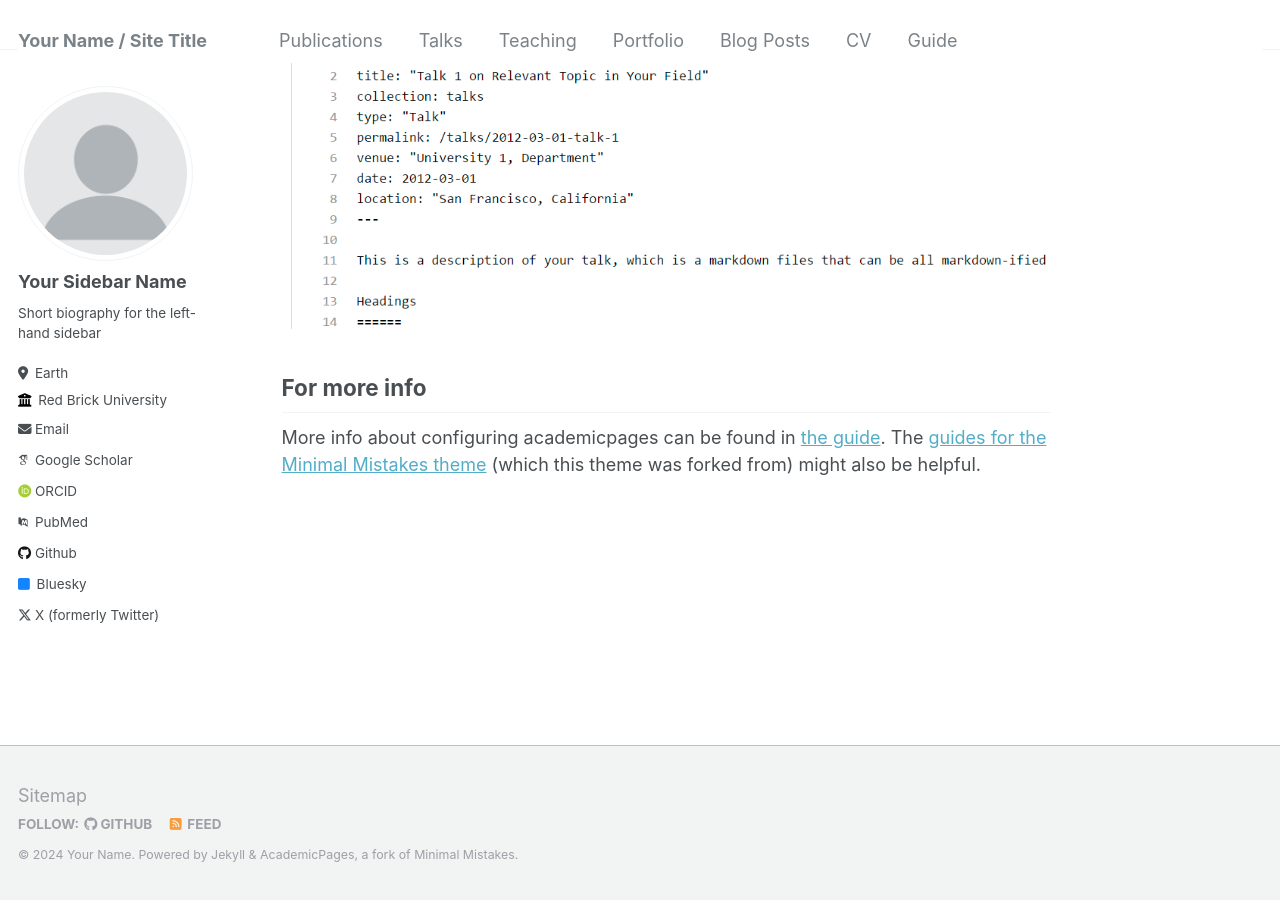
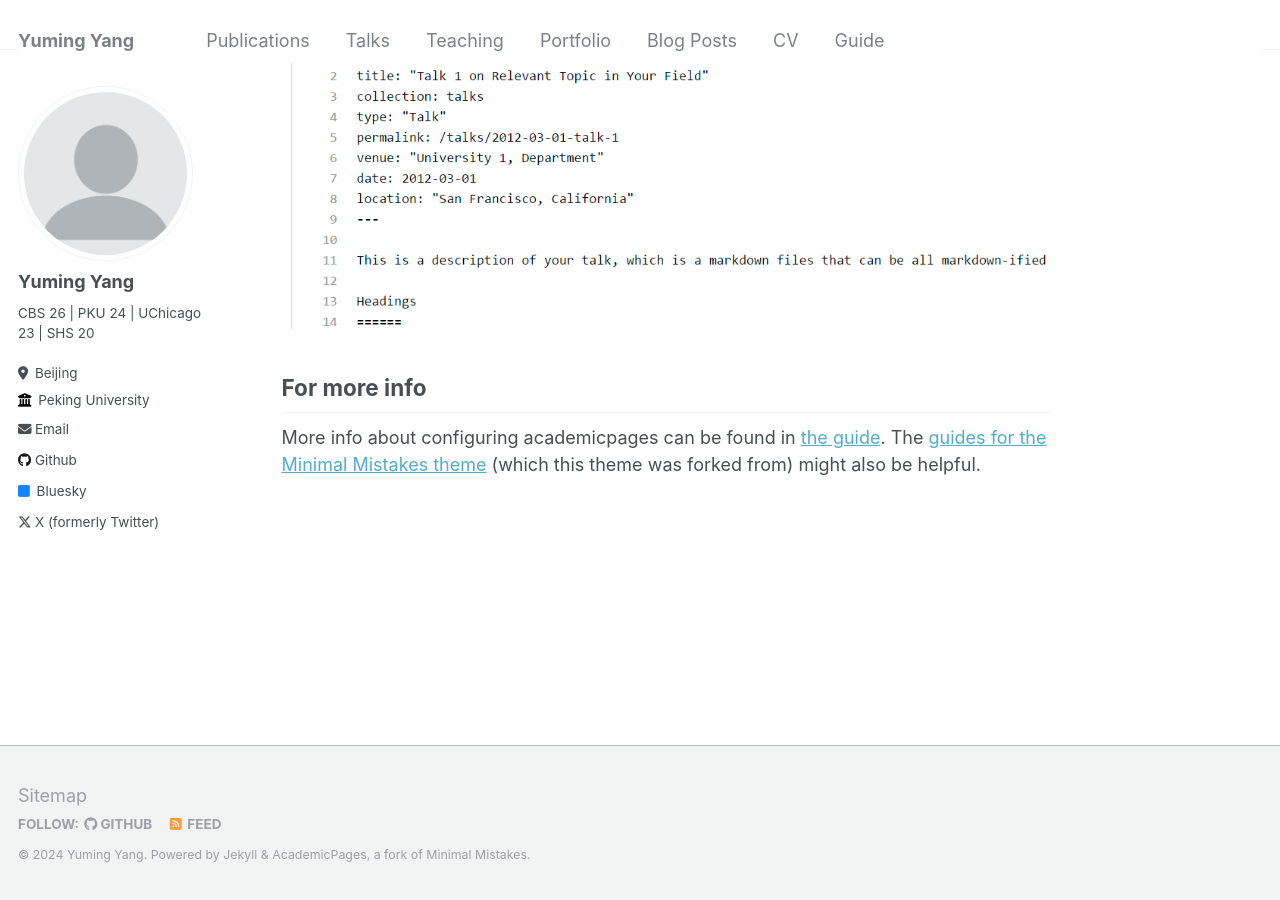
Before and after one commit to Yuming-Yang/yuming-yang.github.io, a Jekyll site: the page built from _pages/about.md, in a window 1280 px wide and 900 px high, scrolled down 2640 px. Built offline with Jekyll 4.4.1, drawn with Linux system fonts in a browser that asks for light colours; some web fonts are replaced.

Commit message:
Update _config.yml

```diff
--- a/_config.yml
+++ b/_config.yml
@@ -8,11 +8,11 @@
 
 # Basic Site Settings
 locale                   : "en-US"
-title                    : "Your Name / Site Title"
+title                    : "Yuming Yang"
 title_separator          : "-"
-name                     : &name "Your Name"
-description              : &description "personal description"
-url                      : https://academicpages.github.io # the base hostname & protocol for your site e.g. "https://mmistakes.github.io"
+name                     : &name "Yuming Yang"
+description              : &description "CBS 26 | PKU 24 | UChicago 23 | SHS 20"
+url                      : https://academicpages.github.io # the base hostname & protocol for your site e.g. "https://yuming-yang.github.io"
 baseurl                  : "" # the subpath of your site, e.g. "/blog"
 repository               : "academicpages/academicpages.github.io"
 
@@ -22,27 +22,27 @@ repository               : "academicpages/academicpages.github.io"
 author:
   # Biographic information
   avatar           : "profile.png"
-  name             : "Your Sidebar Name"
+  name             : "Yuming Yang"
   pronouns         : # example: "she/her"
-  bio              : "Short biography for the left-hand sidebar"
-  location         : "Earth"
-  employer         : "Red Brick University"
+  bio              : "CBS 26 | PKU 24 | UChicago 23 | SHS 20"
+  location         : "Beijing"
+  employer         : "Peking University"
   uri              : # URL
-  email            : "none@example.org"
+  email            : "alan.yang200@gmail.com"
 
   # Academic websites
   arxiv            : # URL - Update with the correct link to your profile
-  googlescholar    : "https://scholar.google.com/citations?user=PS_CX0AAAAAJ"
+  googlescholar    : # URL
   impactstory      : # URL
-  orcid            : "http://orcid.org/yourorcidurl"
-  pubmed           : "https://www.ncbi.nlm.nih.gov/pubmed/?term=john+snow"
+  orcid            : # URL
+  pubmed           : # URL
   researchgate     : # URL
 
   # Repositories and software development
   bitbucket        : # Username - Update with your username on the site
   codepen          : # Username
   dribbble         : # Username
-  github           : "academicpages"
+  github           : "Yuming-Yang"
   kaggle           : # Username
   stackoverflow    : # User number or user number and name (i.e., use "1" or "1/jeff-atwood")
 
@@ -54,7 +54,7 @@ author:
   goodreads        : # Username
   google_plus      : # Username
   keybase          : # Username
-  instagram        : # Username
+  Instagram        : "alanyangym"
   lastfm           : # Username
   linkedin         : # Username
   mastodon         : # URL
@@ -64,7 +64,7 @@ author:
   steam            : # Username
   telegram         : # URL
   tumblr           : # Username
-  twitter          : "UniofOxford"  # Replace this with your X / Twitter handle
+  twitter          : "Alanyang00"
   vine             : # Username
   weibo            : # Username
   wikipedia        : # Username
```
